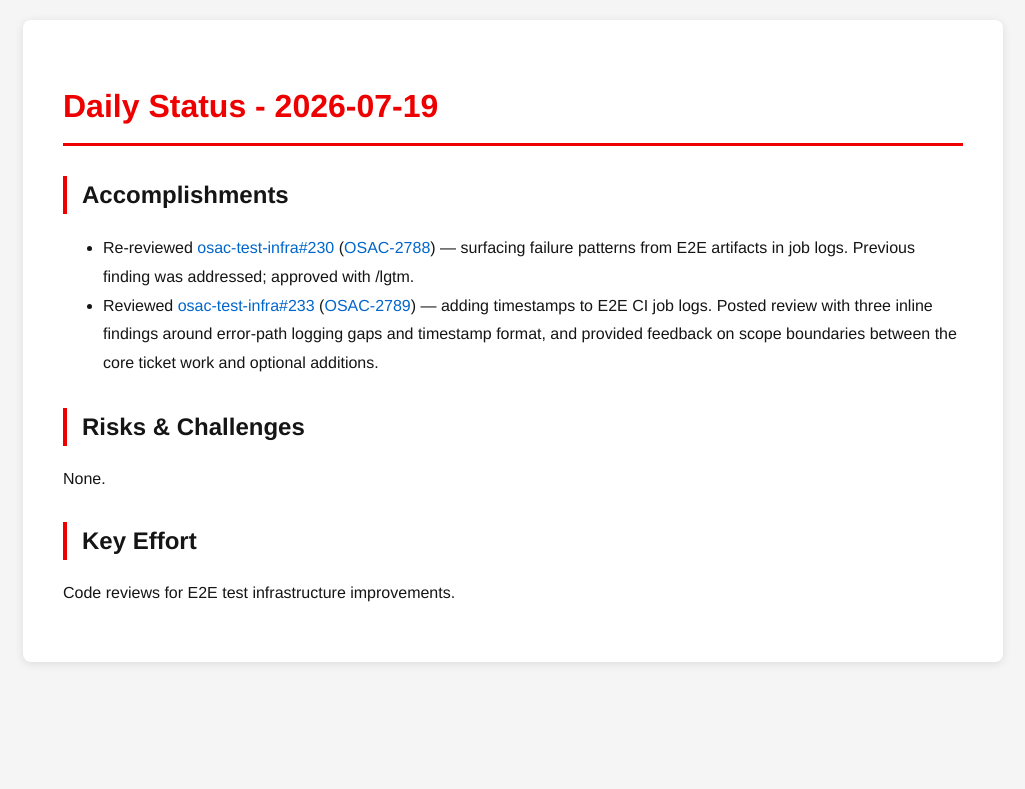
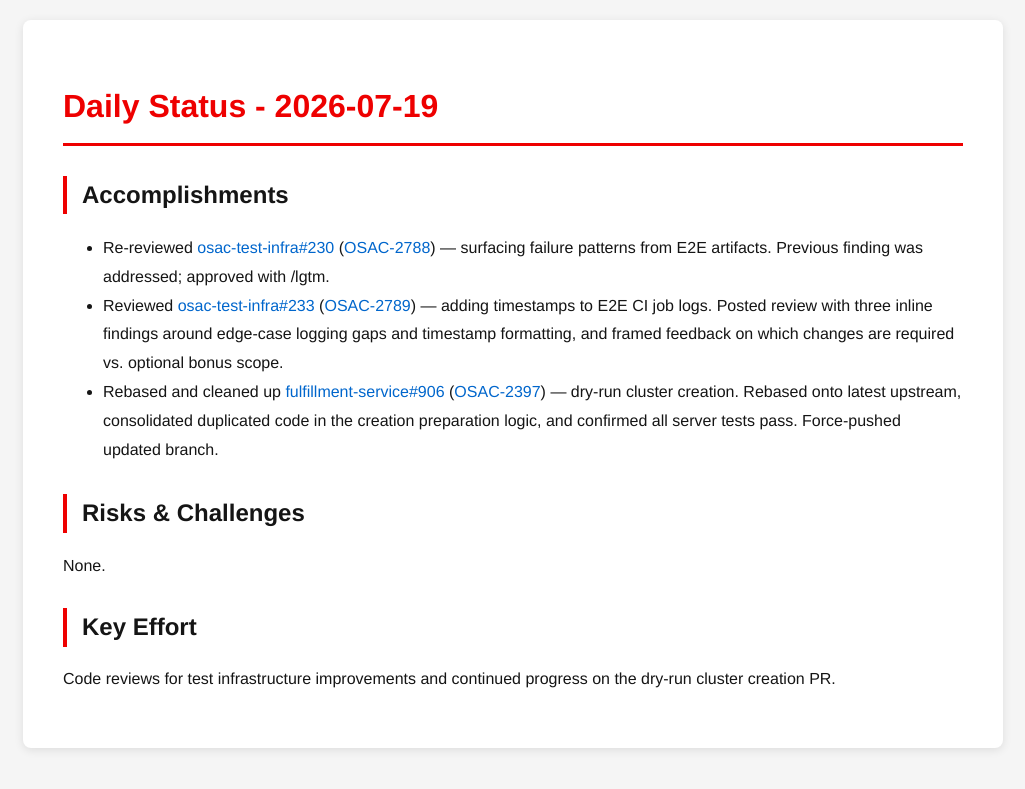
Before and after one commit to tzvatot/daily-status, a Jekyll site: the page built from 2026-07-19.md, in a window 1280 px wide. Shown: the top 789 px of the page, without its empty margins (127-1152 px from the left). Built offline with Jekyll 4.4.1, drawn with Linux system fonts in a browser that asks for light colours.

Commit message:
Daily status update - 2026-07-19

```diff
--- a/2026-07-19.md
+++ b/2026-07-19.md
@@ -7,11 +7,12 @@ date: 2026-07-19
 # Daily Status - 2026-07-19
 
 ## Accomplishments
-- Re-reviewed [osac-test-infra#230](https://github.com/osac-project/osac-test-infra/pull/230) ([OSAC-2788](https://redhat.atlassian.net/browse/OSAC-2788)) — surfacing failure patterns from E2E artifacts in job logs. Previous finding was addressed; approved with /lgtm.
-- Reviewed [osac-test-infra#233](https://github.com/osac-project/osac-test-infra/pull/233) ([OSAC-2789](https://redhat.atlassian.net/browse/OSAC-2789)) — adding timestamps to E2E CI job logs. Posted review with three inline findings around error-path logging gaps and timestamp format, and provided feedback on scope boundaries between the core ticket work and optional additions.
+- Re-reviewed [osac-test-infra#230](https://github.com/osac-project/osac-test-infra/pull/230) ([OSAC-2788](https://redhat.atlassian.net/browse/OSAC-2788)) — surfacing failure patterns from E2E artifacts. Previous finding was addressed; approved with /lgtm.
+- Reviewed [osac-test-infra#233](https://github.com/osac-project/osac-test-infra/pull/233) ([OSAC-2789](https://redhat.atlassian.net/browse/OSAC-2789)) — adding timestamps to E2E CI job logs. Posted review with three inline findings around edge-case logging gaps and timestamp formatting, and framed feedback on which changes are required vs. optional bonus scope.
+- Rebased and cleaned up [fulfillment-service#906](https://github.com/osac-project/fulfillment-service/pull/906) ([OSAC-2397](https://redhat.atlassian.net/browse/OSAC-2397)) — dry-run cluster creation. Rebased onto latest upstream, consolidated duplicated code in the creation preparation logic, and confirmed all server tests pass. Force-pushed updated branch.
 
 ## Risks & Challenges
 None.
 
 ## Key Effort
-Code reviews for E2E test infrastructure improvements.
+Code reviews for test infrastructure improvements and continued progress on the dry-run cluster creation PR.
```
